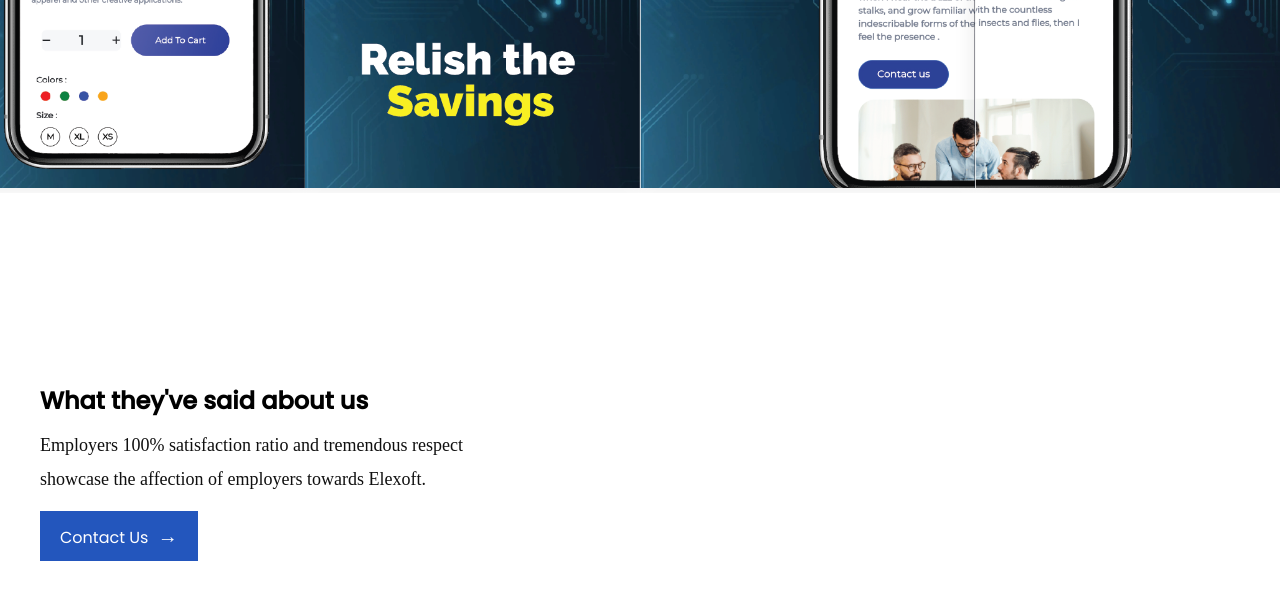
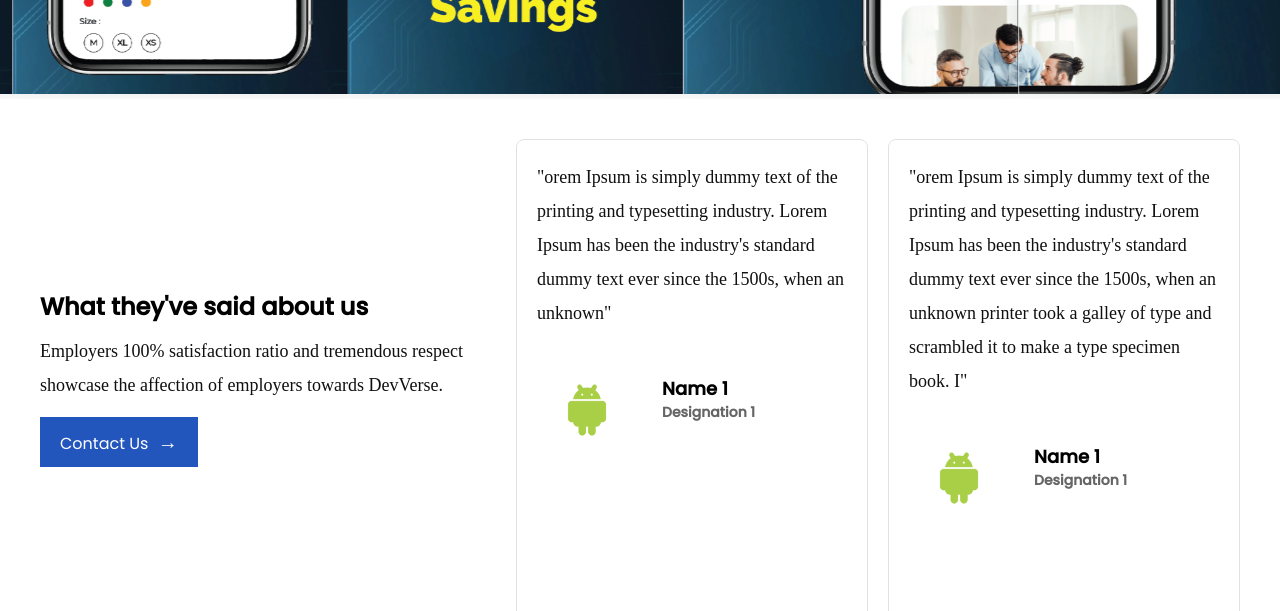
Before and after one commit to asadishaq15/DevVerse, a React (Create React App) app: page /testimonials in a window 1280 px wide. Shown: the part 1920-2531 px from the top of the page. Built offline with nearby package versions, Linux system fonts and the light colour scheme.

Commit message:
add User Review Page

```diff
--- a/src/components/caorusel/carouselData.jsx
+++ b/src/components/caorusel/carouselData.jsx
@@ -4,8 +4,8 @@
           title1: "WELCOME TO",
           title2: "DevVerse",
           description: "Leading top software house in Pakistan. We offer our services in web designing, CRM systems, digital marketing, and mobile apps.",
-          rightImageSrc: 'https://img.freepik.com/premium-photo/white-wall-clean-cement-background-textured-blank-copy-space_24076-674.jpg', // Add the right image source
-          buttonLink: "https://www.example.com/apps"
+          buttonLink: "https://www.example.com/apps",
+          backgroundColor:"#f2f3f4 ",
         },
 
         {
--- a/src/components/clients/clients.css
+++ b/src/components/clients/clients.css
@@ -24,6 +24,7 @@
   padding-bottom: 8px;
   border-bottom: 1px solid #036ad9;
   box-sizing: border-box;
+  text-align: left;
 }
 
 .section-header p {
@@ -64,6 +65,7 @@
 }
 
 .client-item img {
-  max-width: 100%; /* Limit the image width to its container */
-  height: auto; /* Maintain aspect ratio */
+  width: 100%;
+  height: 100px; /* Set a fixed height for the images */
+  object-fit: contain; /* Maintain aspect ratio and fit within the container */
 }
--- a/src/components/clients/clients.jsx
+++ b/src/components/clients/clients.jsx
@@ -15,12 +15,13 @@ const Clients = () => {
     jsconsultant,
     ZahrawiCollege,
     LR,
-    SE
+    SE,
+    ZahrawiCollege,
   ];
 
   const settings = {
     dots: false,
-    infinite: true,
+    infinite: true, // Ensure infinite looping
     speed: 500,
     slidesToShow: 6,
     slidesToScroll: 1,
--- a/src/components/testimonialsPage/UserReviews/userReviews.css
+++ b/src/components/testimonialsPage/UserReviews/userReviews.css
@@ -10,21 +10,6 @@
     width: 100%;
 }
 
-.content-container
-{
-    width: 50%; /* Initial width for larger screens */
-}
-
-.testimonial-container {
-    width: 60%;
-}
-
-
-.owl-dots {
-
-    font-size: 40px;
-    z-index: 1; /* Ensure the dots are above other elements */
-}
 .content-container {
     display: flex;
     flex-direction: column;
@@ -38,9 +23,9 @@
 }
 
 .content-header {
-
     text-align: left;
     margin-top: 150px;
+    margin-bottom: 80px; /* Add margin to the bottom of the content header */
 }
 
 .content-header h2 {
@@ -56,9 +41,8 @@
     font-weight: 400;
 }
 
-.backQuote p{
+.backQuote p {
     padding: 0%;
-
     font-family: Nunito;
     letter-spacing: 0;
     font-size: 18px;
@@ -72,7 +56,7 @@
     margin-right: 0;
 }
 
-.content-header button{
+.content-header button {
     background-color: #2356bd;
     color: white;
     border: none;
@@ -87,65 +71,54 @@ button:hover {
 }
 
 .testimonial-container {
-
-transition: none;
-    display: flex;
-    flex-wrap: wrap;
-    justify-content: space-between;
+    width: 60%; /* Adjust width as needed */
   }
 
+  .slide {
+    width: 100%; /* Adjust width as needed */
+  }
   .testimonial-card {
-    background-color: rgb(255, 255, 255);;
-    border-radius: 8px;
-    border: 1px solid rgb(225, 225, 225);
-    padding: 50px;
-    cursor: pointer;
-    width: 100%;
-    height: 85vh;
-    min-width: 300px; /* Set an appropriate minimum width */
-    transition: none;
+    height: 600px;
+    background-color: #ffffff; /* Background color for the testimonial card */
+    border-radius: 8px; /* Border radius for the testimonial card */
+    border: 1px solid #e1e1e1; /* Border color and width for the testimonial card */
+    padding: 20px; /* Padding for the testimonial card */
+    margin-right: 20px;
+
 }
 
   .testimonial-profile {
-    display: flex;
-    justify-content: space-between;
-    align-items: center;
-    padding: 0%;
+    display: flex; /* Use flexbox for layout */
+    align-items: center; /* Align items vertically */
+    padding-top: 15px; /* Add padding to the top */
   }
 
+.testimonial-img {
+  margin-right: 15px; /* Add margin to the right of the image */
+}
 .testimonial-img img {
     width: 100px;
     height: 100px;
     border-radius: 50%;
-    margin-right: 10px;
-
-}
-.testimonial-img {
-     /* Add margin to the right of the image */
-}
-
-
-.testimonial-details h3 {
-
-    font-size: 16px;
-    display: block;
-    line-height: 22px;
-    margin: 0;
-    padding: 0;
-    border: 0;
-
 
 }
 
 .testimonial-details {
     flex-grow: 1; /* Allow the details to grow to fill remaining space */
     margin-left: 10px;
-
 }
 
+.testimonial-details h3 {
+    font-size: 18px;
+    display: block;
+    line-height: 22px;
+    margin: 0;
+    font-weight: bold;
+    padding: 0;
+    border: 0;
+}
 
 .testimonial-details h4 {
-
     font-size: 14px;
     color: inherit;
     opacity: .6;
@@ -165,11 +138,9 @@ transition: none;
 /* Responsive styles */
 
 @media only screen and (max-width: 992px) {
-
     .user-reviews-container {
         flex-direction: column;
         align-items: center;
-
     }
     .content-container,
     .testimonial-container {
@@ -178,33 +149,21 @@ transition: none;
         margin-top: 0px;
         margin-bottom: 20px;
     }
-    .content-header {
-
-
-        margin-top: 50px;
-        margin-bottom: 80px;
 }
 
-
-}
 @media only screen and (max-width: 768px) {
     .user-reviews-container {
         flex-direction: column;
         align-items: center;
     }
-
     .content-header {
-
-
         margin-top: 50px;
         margin-bottom: 80px;
     }
-
     .content-container,
     .testimonial-container {
         width: 90%; /* Full width for smaller screens */
         margin-right: 0;
-
         margin-bottom: 20px;
     }
 }
--- a/src/components/testimonialsPage/UserReviews/userReviews.jsx
+++ b/src/components/testimonialsPage/UserReviews/userReviews.jsx
@@ -30,30 +30,57 @@ const testimonials = [
   },
 ];
 
-const UserReviews = () => {
-  const options = {
-    slidesToShow: 1,
+const settings = {
+  slidesToShow: 2,
   slidesToScroll: 1,
   autoplay: true,
   autoplaySpeed: 5000,
+  centerMode: true, // Enable center mode
+  centerPadding: '0px 100px 0px 0px',
   responsive: [
     {
-        breakpoint: 0,
+      breakpoint: 1200,
       settings: {
-          slidesToShow: 1,
+        slidesToShow: 2,
+        slidesToScroll: 1,
+      }
+    },
+    {
+      breakpoint: 992,
+      settings: {
+        slidesToShow: 2,
+        slidesToScroll: 1,
         centerMode: true,
       }
     },
-
+    {
+      breakpoint: 768,
+      settings: {
+        slidesToShow: 1,
+        slidesToScroll: 1,
+        centerMode: false,
+      }
+    },
+    {
+      breakpoint: 480,
+      settings: {
+        slidesToShow: 1,
+        slidesToScroll: 1,
+        centerMode: false,
+      }
+    }
   ]
 };
+
+
+const UserReviews = () => {
 
   return (
     <div className="user-reviews-container">
       <div className="content-container">
         <div className="content-header">
           <h2>What they've said about us</h2>
-          <p>Employers 100% satisfaction ratio and tremendous respect showcase the affection of employers towards Elexoft.</p>
+          <p>Employers 100% satisfaction ratio and tremendous respect showcase the affection of employers towards DevVerse.</p>
           <Link to="/contact">
             <button>Contact Us <span style={{ paddingLeft: '5px', fontSize: "20px" }}>&rarr;</span></button>
           </Link>
@@ -61,9 +88,10 @@ const UserReviews = () => {
       </div>
 
       <div className="testimonial-container">
-        <Slider {...options}>
-          {testimonials.map(testimonial => (
-            <div className="testimonial-card" key={testimonial.id}>
+      <Slider {...settings}>
+        {testimonials.map((testimonial, index) => (
+          <div key={index} className="slide">
+            <div className="testimonial-card">
               <div className="backQuote">
                 <p>{`"${testimonial.text}"`}</p>
               </div>
@@ -77,6 +105,7 @@ const UserReviews = () => {
                 </div>
               </div>
             </div>
+          </div>
         ))}
       </Slider>
       </div>
--- a/src/components/testimonialsPage/deliveredProjects/deliveredProject.css
+++ b/src/components/testimonialsPage/deliveredProjects/deliveredProject.css
@@ -42,12 +42,14 @@ width: 100%;
   width: 108%;
   height: auto;
 
+
 }
 
 .carousel-item img {
   width: 100%; /* Set the image to cover the full width of the container */
   height: 95vh; /* Set the height of the image */
   padding: 0%;
+  margin-right: 20px;
   box-shadow: 0 0 20px rgba(0, 0, 0, 0.1);
   transition: transform 0.3s ease;
   cursor: pointer;
```
Lines whose indentation alone changed are shown as unchanged.
